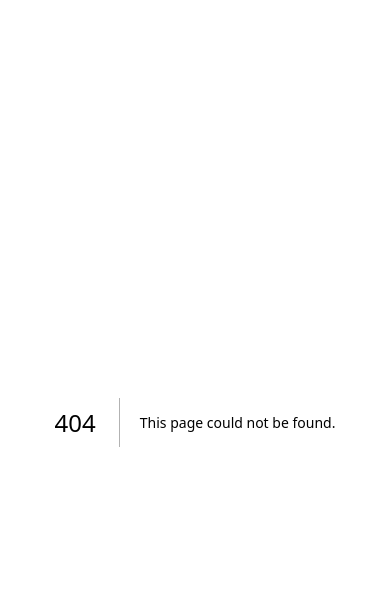
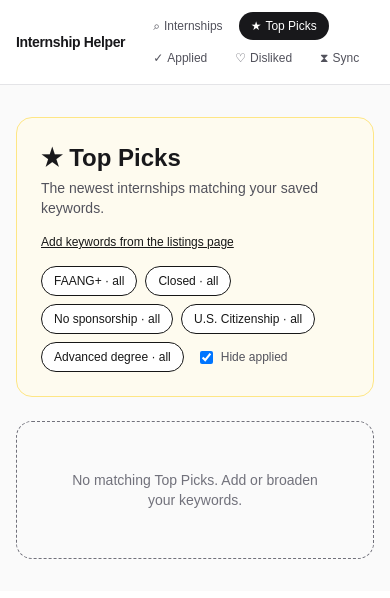
Before and after one commit to LucasVand/intership-helper, a Next.js app: page /picks in a window 390 px wide. Before the commit this address had no page. Shown: the top 598 px of the page. Built offline with nearby package versions, Linux system fonts and the light colour scheme; no server answers; the database is empty.

Commit message:
Add dedicated Top Picks page and navigation
Keep a compact Top Picks preview on the listings page, move the full workflow to /picks, and add shared responsive navigation across app pages.

Co-authored-by: Copilot <223556219+Copilot@users.noreply.github.com>

```diff
--- a/app/applied/page.tsx
+++ b/app/applied/page.tsx
@@ -3,6 +3,7 @@
 import { useCallback, useEffect, useState } from "react";
 import Link from "next/link";
 import { InternshipCard, type Internship } from "../components/InternshipCard";
+import { SiteNav } from "../components/SiteNav";
 
 type Pagination = {
   page: number;
@@ -93,6 +94,7 @@ export default function AppliedPage() {
 
   return (
     <div className="min-h-full bg-zinc-50 dark:bg-zinc-950">
+      <SiteNav />
       <header className="sticky top-0 z-30 backdrop-blur-xl bg-white/80 dark:bg-zinc-950/80 border-b border-zinc-200 dark:border-zinc-800">
         <div className="mx-auto max-w-7xl px-4 sm:px-6 lg:px-8">
           <div className="flex flex-col gap-4 py-5 sm:py-6">
--- /dev/null
+++ b/app/components/SiteNav.tsx
@@ -0,0 +1,33 @@
+"use client";
+
+import Link from "next/link";
+import { usePathname } from "next/navigation";
+
+const items = [
+  { href: "/", label: "Internships", icon: "⌕" },
+  { href: "/picks", label: "Top Picks", icon: "★" },
+  { href: "/applied", label: "Applied", icon: "✓" },
+  { href: "/disliked", label: "Disliked", icon: "♡" },
+  { href: "/sync", label: "Sync", icon: "⧗" },
+];
+
+export function SiteNav() {
+  const pathname = usePathname();
+  return (
+    <nav className="border-b border-zinc-200 bg-white/90 backdrop-blur dark:border-zinc-800 dark:bg-zinc-950/90">
+      <div className="mx-auto flex max-w-7xl flex-wrap items-center gap-2 px-4 py-3 sm:px-6 lg:px-8">
+        <Link href="/" className="mr-2 text-sm font-semibold tracking-tight text-zinc-900 dark:text-zinc-100">Internship Helper</Link>
+        <div className="flex flex-1 flex-wrap gap-1">
+          {items.map((item) => {
+            const active = item.href === "/" ? pathname === "/" : pathname.startsWith(item.href);
+            return (
+              <Link key={item.href} href={item.href} className={`rounded-full px-3 py-1.5 text-xs font-medium transition-colors ${active ? "bg-zinc-900 text-white dark:bg-white dark:text-zinc-900" : "text-zinc-600 hover:bg-zinc-100 dark:text-zinc-400 dark:hover:bg-zinc-800"}`}>
+                <span className="mr-1">{item.icon}</span>{item.label}
+              </Link>
+            );
+          })}
+        </div>
+      </div>
+    </nav>
+  );
+}
--- a/app/disliked/page.tsx
+++ b/app/disliked/page.tsx
@@ -3,6 +3,7 @@
 import { useCallback, useEffect, useState } from "react";
 import Link from "next/link";
 import { InternshipCard, type Internship } from "../components/InternshipCard";
+import { SiteNav } from "../components/SiteNav";
 
 type Pagination = {
   page: number;
@@ -83,6 +84,7 @@ export default function DislikedPage() {
 
   return (
     <div className="min-h-full bg-zinc-50 dark:bg-zinc-950">
+      <SiteNav />
       <header className="sticky top-0 z-30 border-b border-zinc-200 bg-white/80 backdrop-blur-xl dark:border-zinc-800 dark:bg-zinc-950/80">
         <div className="mx-auto max-w-7xl px-4 py-5 sm:px-6 sm:py-6 lg:px-8">
           <div className="flex flex-wrap items-start justify-between gap-4">
--- a/app/page.tsx
+++ b/app/page.tsx
@@ -3,6 +3,7 @@
 import { useCallback, useEffect, useRef, useState } from "react";
 import Link from "next/link";
 import { InternshipCard, type Internship, type TagKey } from "./components/InternshipCard";
+import { SiteNav } from "./components/SiteNav";
 
 type Keyword = {
   id: number;
@@ -25,7 +26,7 @@ type Stats = {
 };
 
 const LIMIT = 48;
-const TOP_PICKS_LIMIT = 6;
+const TOP_PICKS_LIMIT = 3;
 const TAG_FILTERS_STORAGE_KEY = "intership-helper:tag-filters";
 const DEFAULT_TAG_FILTERS: Record<TagKey, TagFilter> = {
   is_faang: "all",
@@ -403,6 +404,7 @@ export default function Home() {
   const headerShadowOpacity = p * 0.08;
   return (
     <div className="min-h-full bg-zinc-50 dark:bg-zinc-950">
+      <SiteNav />
       <header
         className="sticky top-0 z-30 backdrop-blur-xl border-b border-zinc-200 dark:border-zinc-800 bg-white/80 dark:bg-zinc-950/80"
         style={{
@@ -549,7 +551,7 @@ export default function Home() {
         <section className="rounded-2xl border border-amber-200 dark:border-amber-800 bg-amber-50/60 dark:bg-amber-950/20 p-5 sm:p-6">
           <div className="flex flex-wrap items-start justify-between gap-3">
             <div>
-              <h2 className="text-base font-semibold tracking-tight text-zinc-900 dark:text-zinc-50 flex items-center gap-2"><span className="inline-flex h-6 w-6 items-center justify-center rounded-full bg-amber-500 text-white text-xs">★</span> Top Picks <span className="text-xs font-normal text-zinc-500 dark:text-zinc-400">most recent matching your keywords</span></h2>
+              <h2 className="text-base font-semibold tracking-tight text-zinc-900 dark:text-zinc-50 flex items-center gap-2"><span className="inline-flex h-6 w-6 items-center justify-center rounded-full bg-amber-500 text-white text-xs">★</span> Top Picks <span className="text-xs font-normal text-zinc-500 dark:text-zinc-400">preview</span><Link href="/picks" className="text-xs font-medium text-amber-700 hover:underline dark:text-amber-300">Open full page →</Link></h2>
               <p className="mt-1 text-xs text-zinc-600 dark:text-zinc-400">Matches <span className="font-mono font-medium text-zinc-900 dark:text-zinc-100">{keywords.length ? keywords.map((k) => k.keyword).join(", ") : "—"}</span> in company / role / location (case-insensitive). <span className="hidden sm:inline">Sorted newest first.</span></p>
             </div>
             <button onClick={() => setShowKeywordsManager(true)} className="inline-flex items-center gap-1.5 rounded-full bg-zinc-900 dark:bg-white px-4 py-2 text-xs font-medium text-white dark:text-zinc-900 hover:bg-zinc-800 dark:hover:bg-zinc-100">Manage keywords — {keywords.length}</button>
--- /dev/null
+++ b/app/picks/page.tsx
@@ -0,0 +1,62 @@
+"use client";
+
+import { useCallback, useEffect, useState } from "react";
+import Link from "next/link";
+import { InternshipCard, type Internship, type TagKey } from "../components/InternshipCard";
+import { SiteNav } from "../components/SiteNav";
+
+type Keyword = { id: number; keyword: string };
+type TagFilter = "all" | "only" | "exclude";
+const keys: TagKey[] = ["is_faang", "is_closed", "no_sponsorship", "requires_citizenship", "requires_advanced_degree"];
+const labels: Record<TagKey, string> = { is_faang: "FAANG+", is_closed: "Closed", no_sponsorship: "No sponsorship", requires_citizenship: "U.S. Citizenship", requires_advanced_degree: "Advanced degree" };
+
+export default function PicksPage() {
+  const [keywords, setKeywords] = useState<Keyword[]>([]);
+  const [picks, setPicks] = useState<Internship[]>([]);
+  const [filters, setFilters] = useState<Record<TagKey, TagFilter>>({ is_faang: "all", is_closed: "all", no_sponsorship: "all", requires_citizenship: "all", requires_advanced_degree: "all" });
+  const [excludeApplied, setExcludeApplied] = useState(true);
+  const [busy, setBusy] = useState(true);
+
+  const load = useCallback(async () => {
+    setBusy(true);
+    const params = new URLSearchParams({ limit: "24" });
+    if (!excludeApplied) params.set("exclude_applied", "false");
+    keys.forEach((key) => filters[key] !== "all" && params.set(key, filters[key]));
+    const [keywordRes, picksRes] = await Promise.all([fetch("/api/keywords"), fetch(`/api/top-picks?${params}`)]);
+    if (keywordRes.ok) setKeywords(await keywordRes.json());
+    if (picksRes.ok) setPicks((await picksRes.json()).data);
+    setBusy(false);
+  }, [excludeApplied, filters]);
+
+  useEffect(() => { load(); }, [load]);
+  const toggle = async (id: number) => {
+    const current = picks.find((pick) => pick.id === id);
+    if (!current) return;
+    const applied = !current.applied;
+    setPicks((prev) => prev.filter((pick) => !(applied && pick.id === id)).map((pick) => pick.id === id ? { ...pick, applied } : pick));
+    const res = await fetch("/api/internships", { method: "PATCH", headers: { "Content-Type": "application/json" }, body: JSON.stringify({ id, applied }) });
+    if (!res.ok) load();
+  };
+  const dislike = async (id: number) => {
+    setPicks((prev) => prev.filter((pick) => pick.id !== id));
+    const res = await fetch("/api/internships", { method: "PATCH", headers: { "Content-Type": "application/json" }, body: JSON.stringify({ id, disliked: true }) });
+    if (!res.ok) load();
+  };
+  return (
+    <div className="min-h-full bg-zinc-50 dark:bg-zinc-950">
+      <SiteNav />
+      <main className="mx-auto max-w-7xl space-y-6 px-4 py-8 sm:px-6 lg:px-8">
+        <header className="rounded-2xl border border-amber-200 bg-amber-50/70 p-6 dark:border-amber-800 dark:bg-amber-950/20">
+          <h1 className="text-2xl font-semibold text-zinc-900 dark:text-zinc-50">★ Top Picks</h1>
+          <p className="mt-1 text-sm text-zinc-600 dark:text-zinc-400">The newest internships matching your saved keywords.</p>
+          <div className="mt-4 flex flex-wrap gap-2">{keywords.map((keyword) => <span key={keyword.id} className="rounded-full border border-amber-200 bg-white px-3 py-1 text-xs dark:border-amber-800 dark:bg-zinc-900">{keyword.keyword}</span>)}{!keywords.length && <Link href="/" className="text-xs underline">Add keywords from the listings page</Link>}</div>
+          <div className="mt-4 flex flex-wrap gap-2">
+            {keys.map((key) => <button key={key} onClick={() => setFilters((prev) => ({ ...prev, [key]: prev[key] === "all" ? "exclude" : prev[key] === "exclude" ? "only" : "all" }))} className={`rounded-full border px-3 py-1.5 text-xs ${filters[key] === "only" ? "bg-zinc-900 text-white" : filters[key] === "exclude" ? "line-through text-zinc-500" : "bg-white dark:bg-zinc-900"}`}>{labels[key]} · {filters[key]}</button>)}
+            <label className="inline-flex items-center gap-2 px-2 text-xs text-zinc-600 dark:text-zinc-400"><input type="checkbox" checked={excludeApplied} onChange={(e) => setExcludeApplied(e.target.checked)} /> Hide applied</label>
+          </div>
+        </header>
+        {busy ? <div className="grid grid-cols-1 gap-4 md:grid-cols-2 xl:grid-cols-3">{[1, 2, 3].map((i) => <div key={i} className="h-48 animate-pulse rounded-2xl bg-white dark:bg-zinc-900" />)}</div> : picks.length ? <div className="grid grid-cols-1 gap-4 md:grid-cols-2 xl:grid-cols-3">{picks.map((pick) => <InternshipCard key={pick.id} job={pick} onToggle={toggle} onDislike={dislike} />)}</div> : <div className="rounded-2xl border border-dashed p-12 text-center text-sm text-zinc-500">No matching Top Picks. Add or broaden your keywords.</div>}
+      </main>
+    </div>
+  );
+}
--- a/app/sync/page.tsx
+++ b/app/sync/page.tsx
@@ -2,6 +2,7 @@
 
 import { useCallback, useEffect, useState } from "react";
 import Link from "next/link";
+import { SiteNav } from "../components/SiteNav";
 
 type SyncRun = {
   id: number;
@@ -100,6 +101,7 @@ export default function SyncHistoryPage() {
 
   return (
     <div className="min-h-full bg-zinc-50 dark:bg-zinc-950">
+      <SiteNav />
       <header className="sticky top-0 z-30 backdrop-blur-xl bg-white/80 dark:bg-zinc-950/80 border-b border-zinc-200 dark:border-zinc-800">
         <div className="mx-auto max-w-7xl px-4 sm:px-6 lg:px-8">
           <div className="flex flex-col gap-4 py-5 sm:py-6">
```
